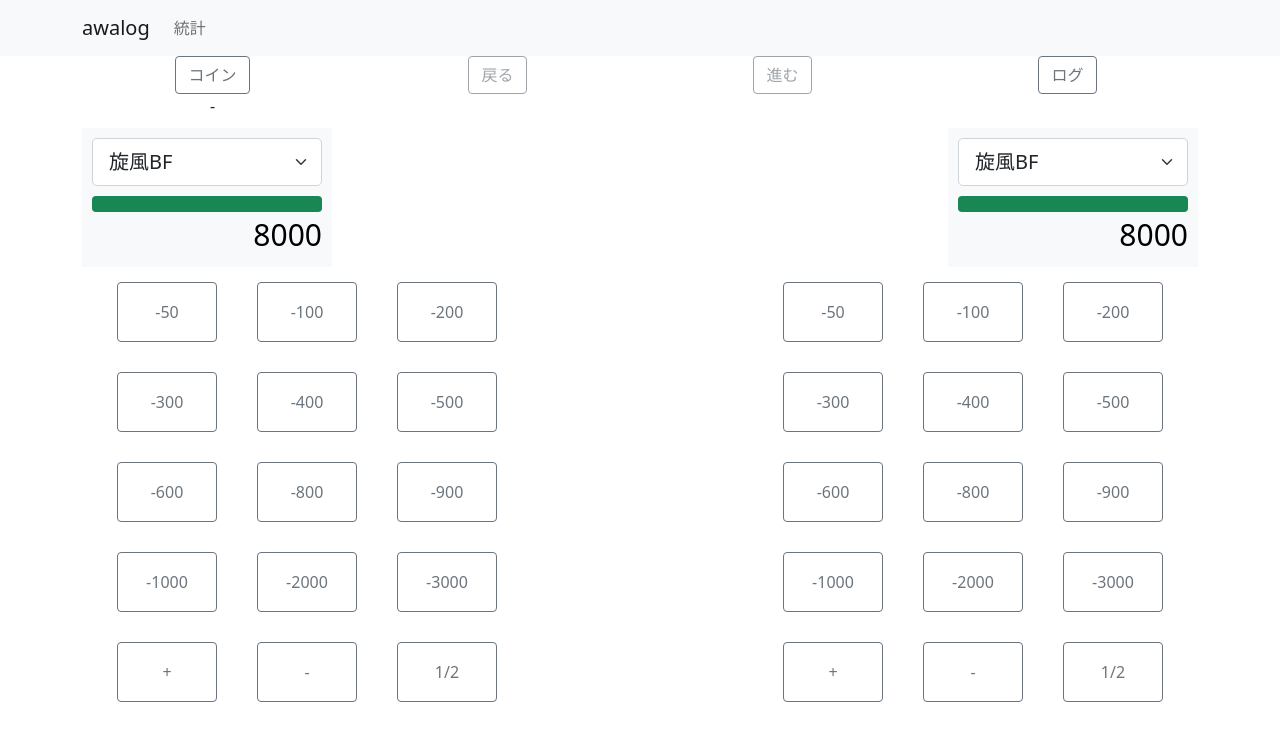
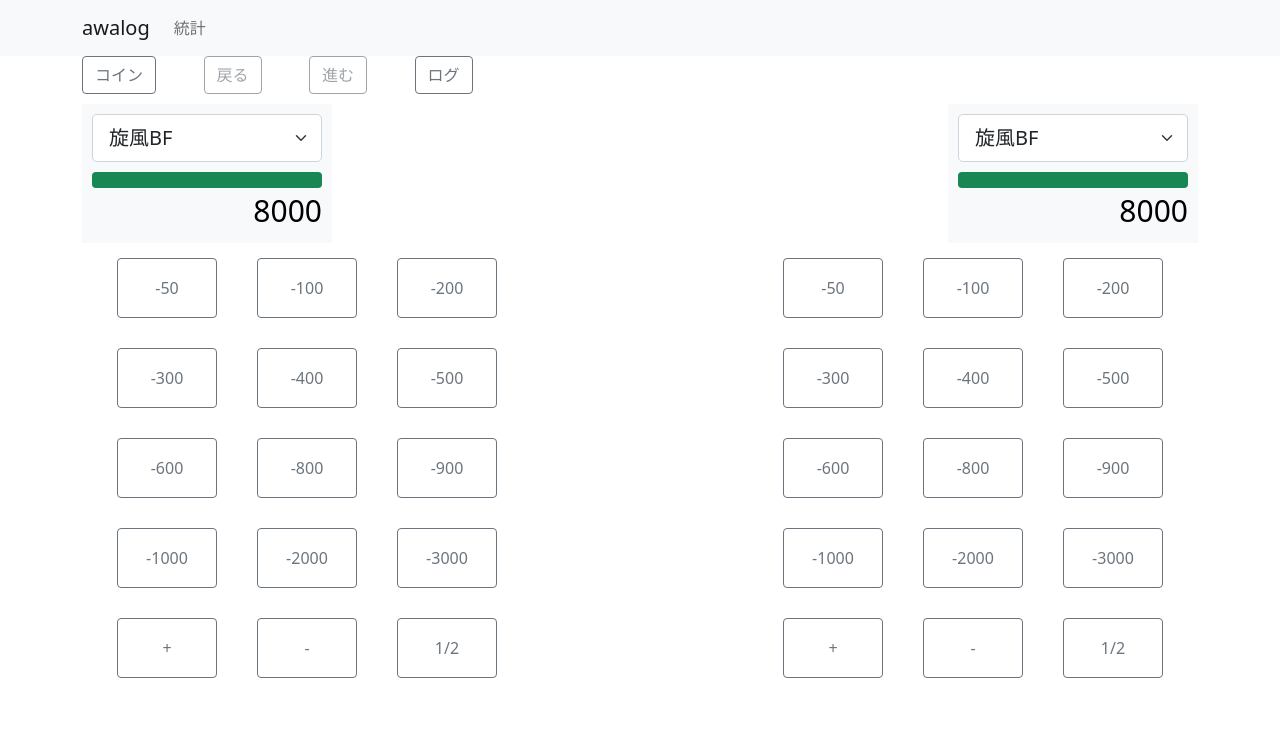
Before and after one commit to dateshi/awalog, a React (Create React App) app in the folder frontend/: page / in a window 1280 px wide. Shown: the top 740 px of the page. Built offline with nearby package versions, Linux system fonts and the light colour scheme.

Commit message:
ツールバーのボタン配置調整

```diff
--- a/frontend/src/LP/Toolbar.tsx
+++ b/frontend/src/LP/Toolbar.tsx
@@ -1,21 +1,18 @@
-import { useState } from "react";
-import { Button, Col, Row } from "react-bootstrap";
+import { Button } from "react-bootstrap";
 import { LPHistory, LPHistoryCtl, PlayertCtl } from "./lp";
+import "./style.scss";
 
 const Coin = () => {
-  const [result, setResult] = useState<"表" | "裏" | "-">("-");
+  // const [result, setResult] = useState<"表" | "裏" | "-">("-");
   return (
-    <div>
     <Button
       variant="outline-secondary"
-        onClick={() => {
-          setResult(Math.random() < 0.5 ? "表" : "裏");
-        }}
+      // onClick={() => {
+      //   setResult(Math.random() < 0.5 ? "表" : "裏");
+      // }}
     >
       コイン
     </Button>
-      <div>{result}</div>
-    </div>
   );
 };
 
@@ -72,20 +69,12 @@ const Toolbar = (props: Props) => {
     player2Ctl.redoLP(log);
   };
   return (
-    <Row>
-      <Col>
+    <div className="toolbar">
       <Coin />
-      </Col>
-      <Col>
       <Undo lpHistory={lpHistory} undo={undo} />
-      </Col>
-      <Col>
       <Redo lpHistory={lpHistory} redo={redo} />
-      </Col>
-      <Col>
       <LPLog showLPHistoryModal={showLPHistoryModal} />
-      </Col>
-    </Row>
+    </div>
   );
 };
 
--- a/frontend/src/LP/style.scss
+++ b/frontend/src/LP/style.scss
@@ -1,3 +1,9 @@
+.toolbar {
+  width: 35%;
+  display: flex;
+	flex-direction: row;
+	justify-content: space-between;
+}
 .sides {
   display: flex;
 	flex-direction: row;
```
Lines whose indentation alone changed are shown as unchanged.
